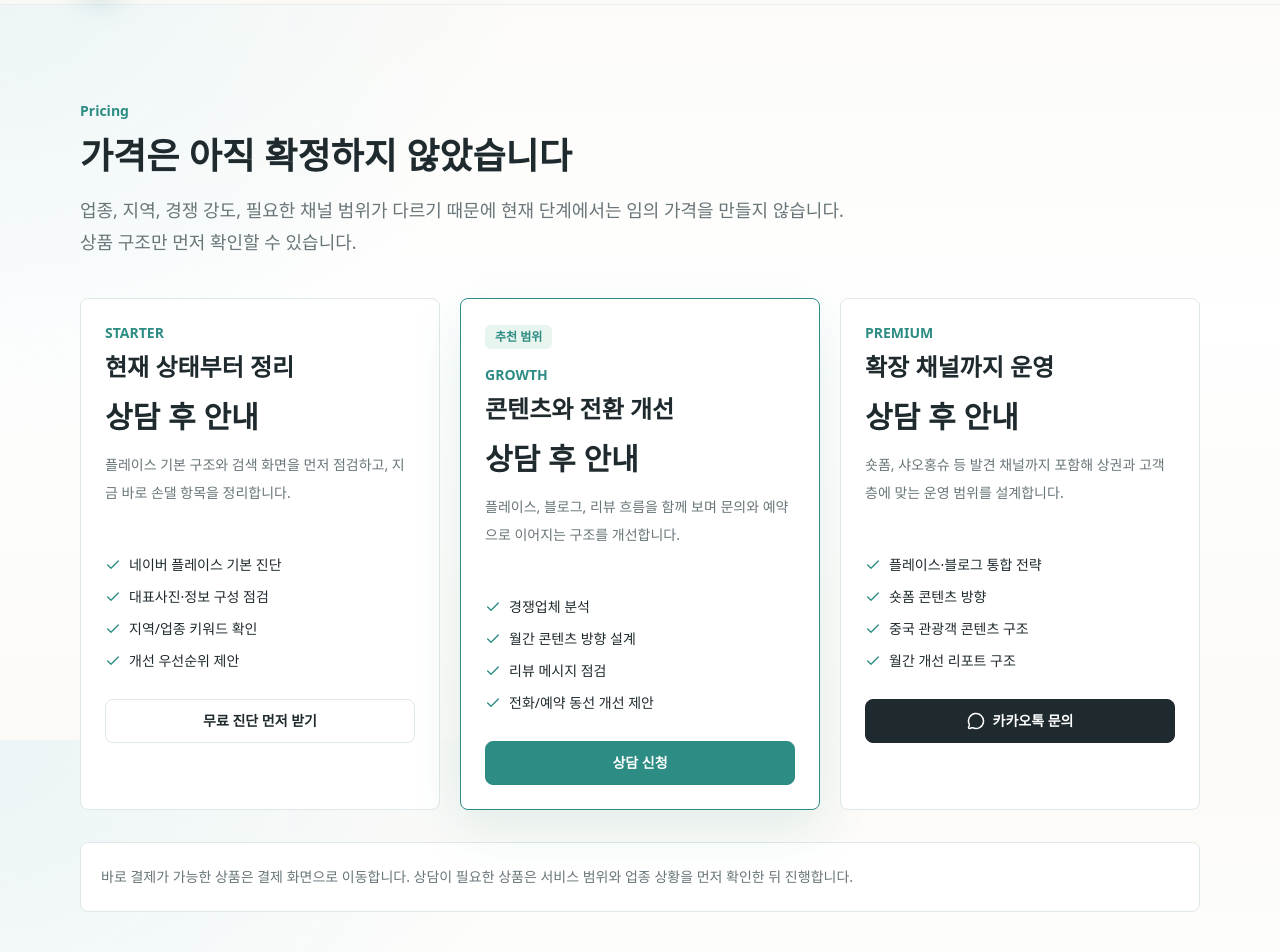
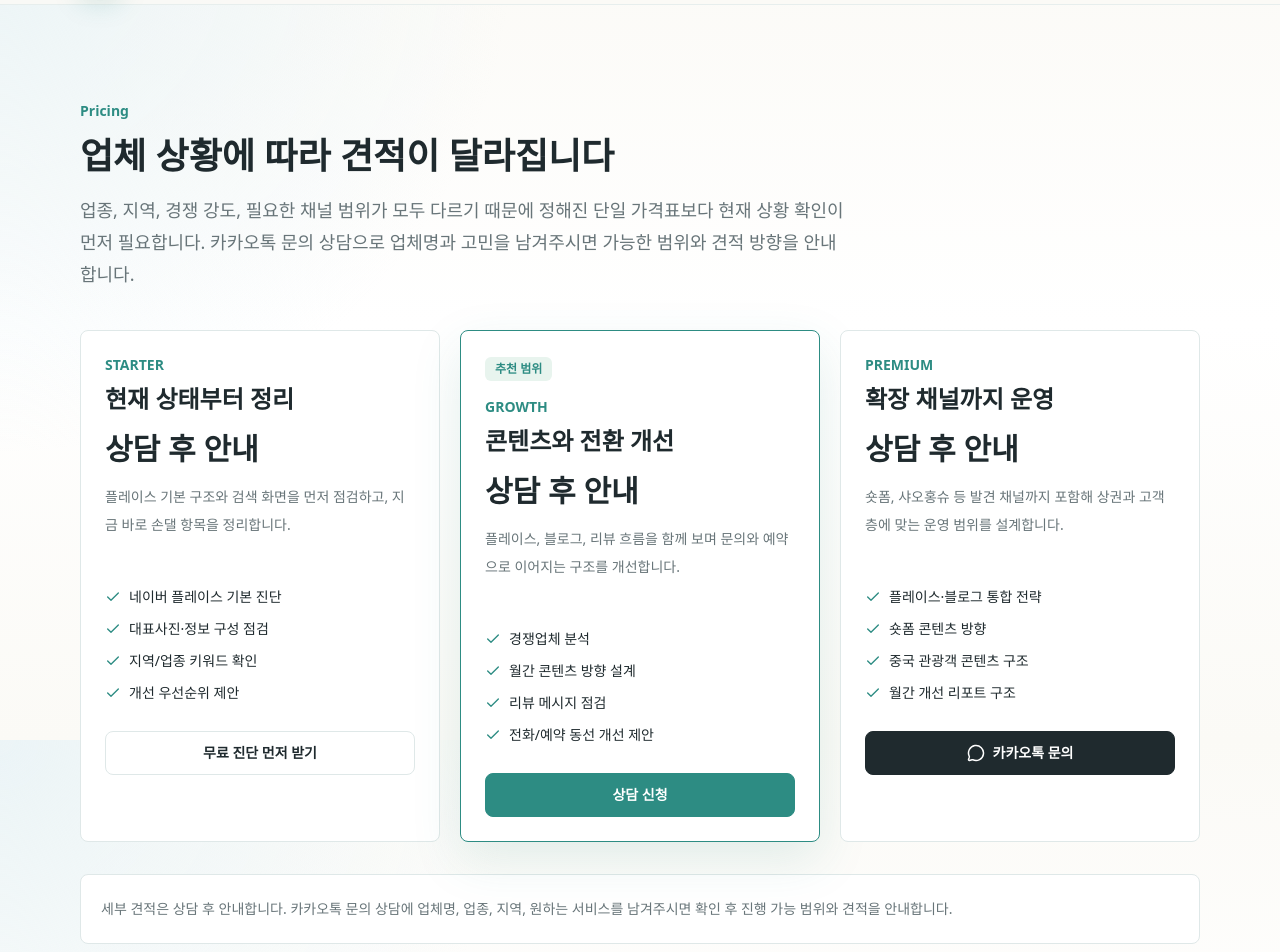
Before and after one commit to usang1/busan-local-marketing, a Next.js app: page /pricing in a window 1280 px wide. Shown: the part 60-1012 px from the top of the page. Built offline with nearby package versions, Linux system fonts and the light colour scheme; no server answers.

Commit message:
copy: update pricing consultation message

```diff
--- a/app/pricing/page.tsx
+++ b/app/pricing/page.tsx
@@ -11,7 +11,7 @@
   return createPublicMetadata({
     title: "가격 및 상품",
     description:
-      "부산·경남 로컬 마케팅 상품 구조와 결제 가능 여부를 확인하세요. 맞춤형 상품은 무료 진단 또는 상담 후 안내합니다.",
+      "부산·경남 로컬 마케팅은 업체별 업종, 지역, 경쟁 상황, 진행 범위에 따라 견적이 달라집니다. 카카오톡 문의 상담으로 현재 상황을 남겨주세요.",
     path: "/pricing",
   });
 }
@@ -25,8 +25,8 @@
       <Section className="pt-12 sm:pt-16">
         <SectionHeading
           eyebrow="Pricing"
-          title="가격은 아직 확정하지 않았습니다"
-          description="업종, 지역, 경쟁 강도, 필요한 채널 범위가 다르기 때문에 현재 단계에서는 임의 가격을 만들지 않습니다. 상품 구조만 먼저 확인할 수 있습니다."
+          title="업체 상황에 따라 견적이 달라집니다"
+          description="업종, 지역, 경쟁 강도, 필요한 채널 범위가 모두 다르기 때문에 정해진 단일 가격표보다 현재 상황 확인이 먼저 필요합니다. 카카오톡 문의 상담으로 업체명과 고민을 남겨주시면 가능한 범위와 견적 방향을 안내합니다."
         />
         {products.length ? (
           <div className="grid gap-5 lg:grid-cols-3">
@@ -40,7 +40,7 @@
           </div>
         )}
         <div className="mt-8 rounded-[8px] border border-line bg-white p-5 text-sm leading-7 text-muted">
-          바로 결제가 가능한 상품은 결제 화면으로 이동합니다. 상담이 필요한 상품은 서비스 범위와 업종 상황을 먼저 확인한 뒤 진행합니다.
+          세부 견적은 상담 후 안내합니다. 카카오톡 문의 상담에 업체명, 업종, 지역, 원하는 서비스를 남겨주시면 확인 후 진행 가능 범위와 견적을 안내합니다.
         </div>
       </Section>
       <FinalCta />
```
